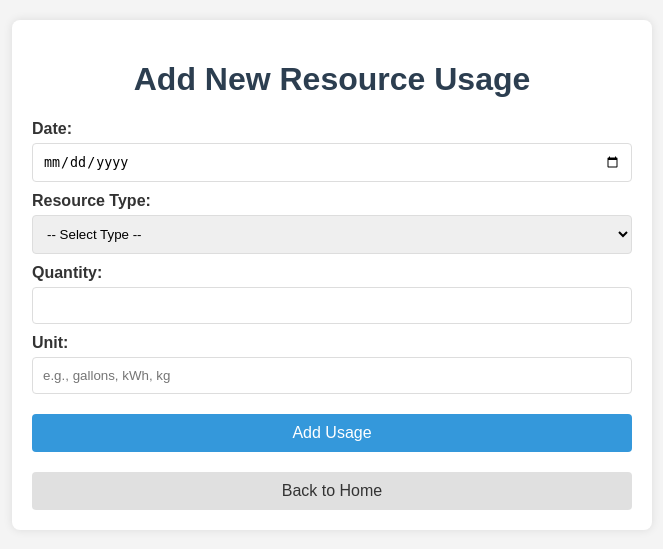
After one commit to GeoffreyVanderMerwe/bookapp, a Flask app: page /add_resource in a window 1280 px wide. The commit adds this page. Shown: the top 549 px of the page, without its empty margins (308-971 px from the left). Run offline with Flask 3, Linux system fonts and the light colour scheme.

Commit message:
feat: Implement basic Resource Tracking feature
Adds a foundational Resource Tracking capability to the Brewery Sustainability SAAS platform.

Key changes include:
- Database:
    - Integrated Flask-SQLAlchemy and configured an SQLite database.
    - Defined a `ResourceUsage` model (date, resource_type, quantity, unit).
    - Added a `flask init-db` CLI command to create database tables.
- Functionality:
    - `/add_resource` page: Allows you to submit resource usage data via an HTML form. Includes server-side validation and user feedback via flash messages.
    - `/view_resources` page: Displays all submitted resource usage data in a table, ordered by most recent entries.
    - Successful data submission on the 'add' page now redirects to the 'view' page.
- User Interface:
    - Created `add_resource.html` and `view_resources.html` templates.
    - Updated `index.html` with navigation links to the new feature pages.
- Documentation:
    - Updated `README.md` to describe the new feature, database setup, and current project structure.

Note: I planned to include unit tests for this feature, but encountered some difficulties during development. Future work should include adding comprehensive tests.

```diff
--- a/brewery_sustainability_app/app.py
+++ b/brewery_sustainability_app/app.py
@@ -1,10 +1,111 @@
-from flask import Flask, render_template
+from flask import Flask, render_template, request, redirect, url_for, flash
+from flask_sqlalchemy import SQLAlchemy
+import datetime
+import os
 
 app = Flask(__name__)
 
+# --- Database Configuration ---
+instance_folder_path = app.instance_path
+if not os.path.exists(instance_folder_path):
+    os.makedirs(instance_folder_path)
+    print(f"Created instance folder at: {instance_folder_path}")
+
+app.config['SQLALCHEMY_DATABASE_URI'] = 'sqlite:///' + os.path.join(instance_folder_path, 'sustainability.db')
+app.config['SQLALCHEMY_TRACK_MODIFICATIONS'] = False
+app.secret_key = os.urandom(24)
+
+db = SQLAlchemy(app)
+
+# --- Models ---
+class ResourceUsage(db.Model):
+    id = db.Column(db.Integer, primary_key=True)
+    date = db.Column(db.Date, nullable=False, default=datetime.date.today)
+    resource_type = db.Column(db.String(50), nullable=False)
+    quantity = db.Column(db.Float, nullable=False)
+    unit = db.Column(db.String(20), nullable=False)
+
+    def __repr__(self):
+        return f'<ResourceUsage ID: {self.id} on {self.date} - {self.resource_type}: {self.quantity} {self.unit}>'
+
+# --- Routes ---
 @app.route('/')
 def index():
     return render_template('index.html')
 
+@app.route('/add_resource', methods=['GET', 'POST'])
+def add_resource():
+    form_data_to_render = request.form if request.method == 'POST' else {}
+
+    if request.method == 'POST':
+        date_str = request.form.get('date')
+        resource_type = request.form.get('resource_type')
+        quantity_str = request.form.get('quantity')
+        unit = request.form.get('unit')
+
+        if not date_str:
+            flash('Date is required.', 'error')
+            return render_template('add_resource.html', form_data=form_data_to_render), 400
+        try:
+            entry_date = datetime.datetime.strptime(date_str, '%Y-%m-%d').date()
+        except ValueError:
+            flash('Invalid date format. Please use YYYY-MM-DD.', 'error')
+            return render_template('add_resource.html', form_data=form_data_to_render), 400
+
+        if not resource_type:
+            flash('Resource type is required.', 'error')
+            return render_template('add_resource.html', form_data=form_data_to_render), 400
+
+        if not quantity_str:
+            flash('Quantity is required.', 'error')
+            return render_template('add_resource.html', form_data=form_data_to_render), 400
+        try:
+            quantity = float(quantity_str)
+            if quantity <= 0:
+                flash('Quantity must be a positive number.', 'error')
+                return render_template('add_resource.html', form_data=form_data_to_render), 400
+        except ValueError:
+            flash('Quantity must be a valid number.', 'error')
+            return render_template('add_resource.html', form_data=form_data_to_render), 400
+
+        if not unit or len(unit.strip()) == 0:
+            flash('Unit is required and cannot be empty.', 'error')
+            return render_template('add_resource.html', form_data=form_data_to_render), 400
+
+        try:
+            new_usage = ResourceUsage(date=entry_date,
+                                      resource_type=resource_type,
+                                      quantity=quantity,
+                                      unit=unit.strip())
+            db.session.add(new_usage)
+            db.session.commit()
+            flash('Resource usage added successfully!', 'success')
+            return redirect(url_for('view_resources'))
+        except Exception as e:
+            db.session.rollback()
+            app.logger.error(f"Database error when adding resource: {e}")
+            flash('An error occurred while saving the data to the database.', 'error') # User-friendly message
+            return render_template('add_resource.html', form_data=form_data_to_render), 500
+
+    return render_template('add_resource.html', form_data=form_data_to_render)
+
+@app.route('/view_resources')
+def view_resources():
+    try:
+        all_resources = ResourceUsage.query.order_by(ResourceUsage.date.desc(), ResourceUsage.id.desc()).all()
+    except Exception as e:
+        app.logger.error(f"Error fetching resources: {e}")
+        flash('Could not retrieve resource data from the database.', 'error')
+        all_resources = []
+    return render_template('view_resources.html', resources=all_resources)
+
+
+# --- CLI Commands ---
+@app.cli.command("init-db")
+def init_db_command():
+    with app.app_context():
+        db.create_all()
+    print(f"Database initialized and tables created at: {app.config['SQLALCHEMY_DATABASE_URI']}")
+
 if __name__ == '__main__':
     app.run(debug=True)
--- a/brewery_sustainability_app/requirements.txt
+++ b/brewery_sustainability_app/requirements.txt
@@ -1 +1,2 @@
 Flask
+Flask-SQLAlchemy
--- /dev/null
+++ b/brewery_sustainability_app/templates/add_resource.html
@@ -0,0 +1,69 @@
+<!doctype html>
+<html lang="en">
+  <head>
+    <meta charset="utf-8">
+    <meta name="viewport" content="width=device-width, initial-scale=1, shrink-to-fit=no">
+    <title>Add Resource Usage - Brewery Sustainability</title>
+    <style>
+      body { font-family: sans-serif; margin: 20px; background-color: #f4f4f4; color: #333; }
+      .container { background-color: #fff; padding: 20px; border-radius: 8px; box-shadow: 0 0 10px rgba(0,0,0,0.1); max-width: 600px; margin: auto; }
+      h1 { color: #2c3e50; text-align: center;}
+      label { display: block; margin-top: 10px; font-weight: bold; }
+      input[type="text"], input[type="number"], input[type="date"], select {
+        width: 100%;
+        padding: 10px; margin-top: 5px; border-radius: 4px; border: 1px solid #ddd;
+        box-sizing: border-box;
+      }
+      input[type="submit"] {
+        background-color: #3498db; color: white; padding: 10px 20px; border: none; border-radius: 4px;
+        cursor: pointer; font-size: 16px; margin-top: 20px; width: 100%;
+      }
+      input[type="submit"]:hover { background-color: #2980b9; }
+      .nav-link { display: block; margin-top: 20px; padding: 10px; background-color: #e0e0e0; text-decoration: none; color: #333; border-radius: 4px; text-align: center;}
+      .nav-link:hover { background-color: #d0d0d0; }
+      /* Flash message styles */
+      .flashes { list-style-type: none; padding: 0; margin: 1em 0; }
+      .flashes li { padding: 0.75em 1.25em; margin-bottom: 1rem; border: 1px solid transparent; border-radius: 0.25rem; }
+      .flashes .success { color: #155724; background-color: #d4edda; border-color: #c3e6cb; }
+      .flashes .error { color: #721c24; background-color: #f8d7da; border-color: #f5c6cb; }
+    </style>
+  </head>
+  <body>
+    <div class="container">
+      <h1>Add New Resource Usage</h1>
+
+      {% with messages = get_flashed_messages(with_categories=true) %}
+        {% if messages %}
+          <ul class="flashes">
+          {% for category, message in messages %}
+            <li class="{{ category }}">{{ message }}</li>
+          {% endfor %}
+          </ul>
+        {% endif %}
+      {% endwith %}
+
+      <form method="POST" action="{{ url_for('add_resource') }}">
+        <label for="date">Date:</label>
+        <input type="date" id="date" name="date" value="{{ form_data.get('date', '') }}" required>
+
+        <label for="resource_type">Resource Type:</label>
+        <select id="resource_type" name="resource_type" required>
+          <option value="">-- Select Type --</option>
+          <option value="Water" {% if form_data.get('resource_type') == 'Water' %}selected{% endif %}>Water</option>
+          <option value="Energy" {% if form_data.get('resource_type') == 'Energy' %}selected{% endif %}>Energy</option>
+          <option value="Raw Material" {% if form_data.get('resource_type') == 'Raw Material' %}selected{% endif %}>Raw Material</option>
+          <option value="Other" {% if form_data.get('resource_type') == 'Other' %}selected{% endif %}>Other</option>
+        </select>
+
+        <label for="quantity">Quantity:</label>
+        <input type="number" id="quantity" name="quantity" step="any" value="{{ form_data.get('quantity', '') }}" required>
+
+        <label for="unit">Unit:</label>
+        <input type="text" id="unit" name="unit" value="{{ form_data.get('unit', '') }}" required placeholder="e.g., gallons, kWh, kg">
+
+        <input type="submit" value="Add Usage">
+      </form>
+      <a href="{{ url_for('index') }}" class="nav-link">Back to Home</a>
+    </div>
+  </body>
+</html>
```
Also changed, not shown: brewery_sustainability_app/templates/index.html (+18 -1 lines), brewery_sustainability_app/templates/view_resources.html (added, +72 -0 lines), README.md, brewery_sustainability_app/instance/sustainability.db (added), 1 other file.
